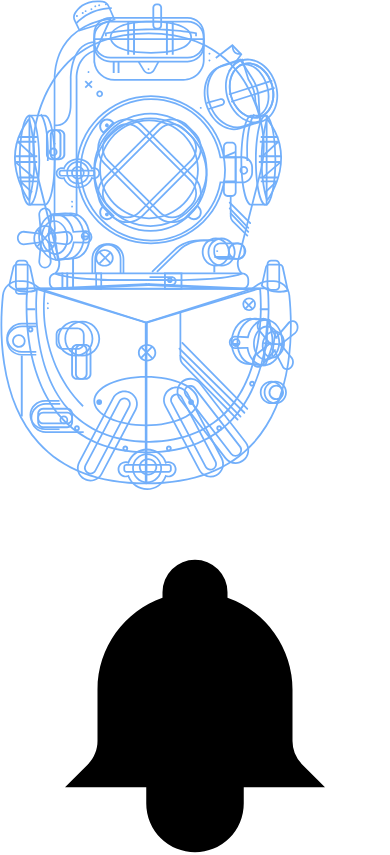
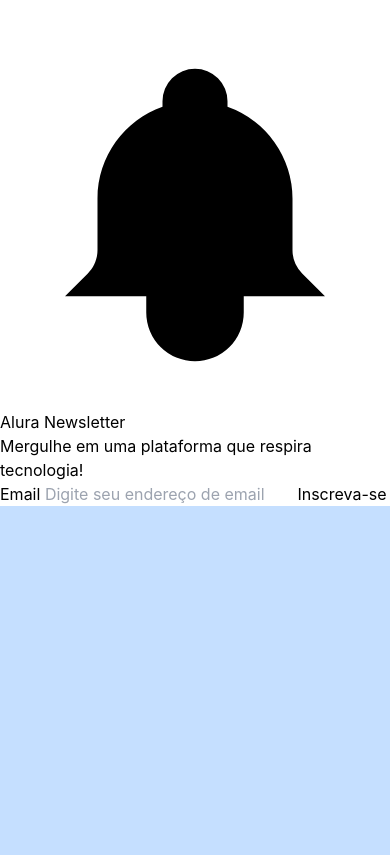
Before and after one commit to fehenriq/tailwind-newsletter, a plain HTML site: page newsletter.html in a window 390 px wide. Shown: the top 855 px of the page. Drawn offline with nearby package versions, Linux system fonts and the light colour scheme.

Commit message:
começando estilização mobile first

```diff
--- a/newsletter.html
+++ b/newsletter.html
@@ -10,23 +10,32 @@
   <script>
     tailwind.config = {
       theme: {
-        colors: {
-
+        extend: {
+          colors: {
+            azul: {
+              claro: '#C5DFFF',
+              escuro: '#061E3C',
+              hover: '#1057B0'
+            }
+          },
+          fontFamily: {
+            inter: ['Inter', 'sans-serif']
+          }
         }
       }
     }
   </script>
 </head>
 
-<body class="">
+<body class="bg-azul-claro font-inter">
 
   <main class="">
 
-    <section class="">
+    <section class="bg-azul-escuro hidden">
       <img class="" src="image/icone-mergulhador.svg" alt="icone de mergulhador">
     </section>
 
-    <section class="">
+    <section class="bg-white">
 
       <div class="">
         <svg class="" width="35" height="20" viewBox="0 0 44 20" fill="none" xmlns="http://www.w3.org/2000/svg">
```
